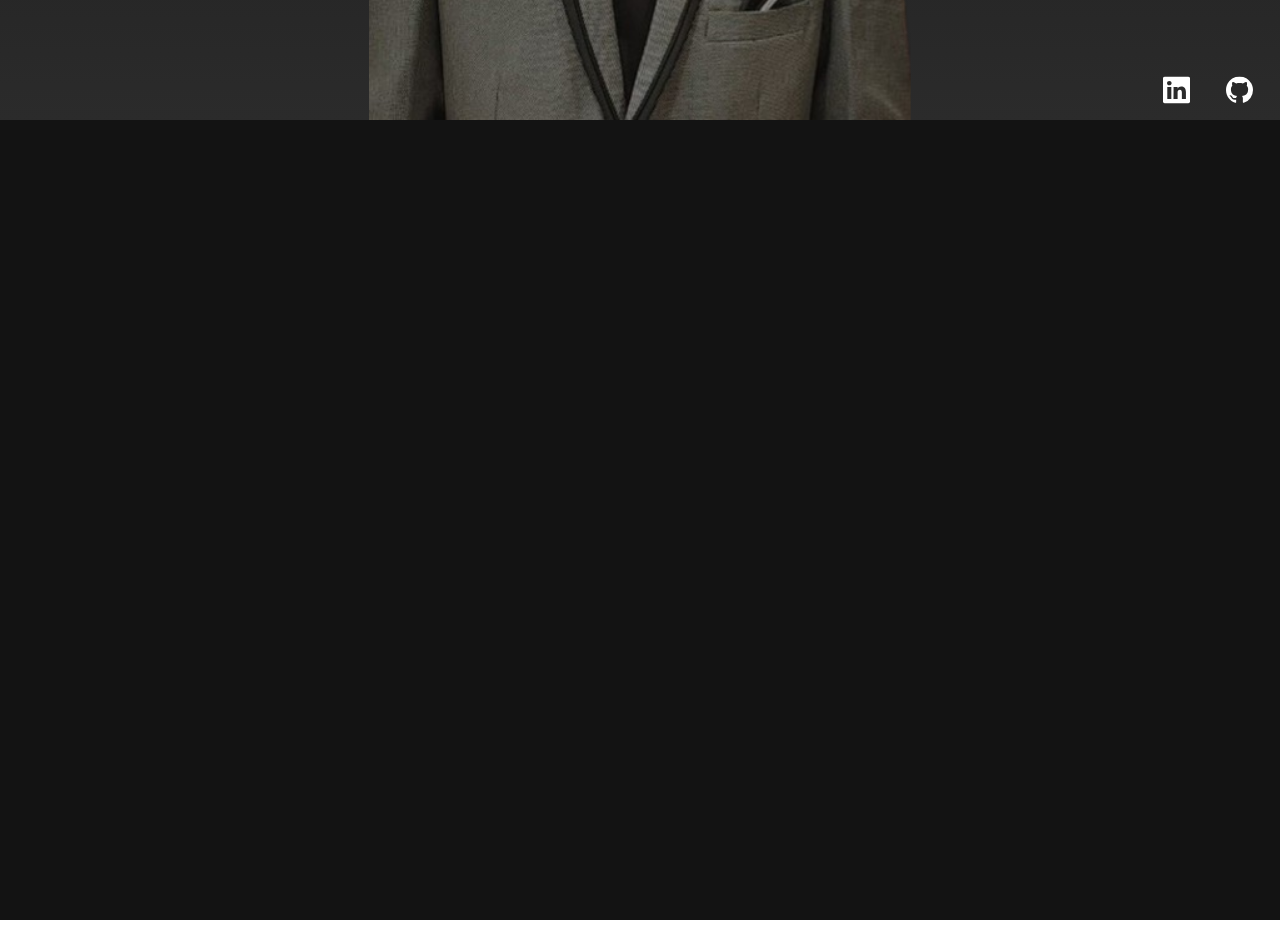
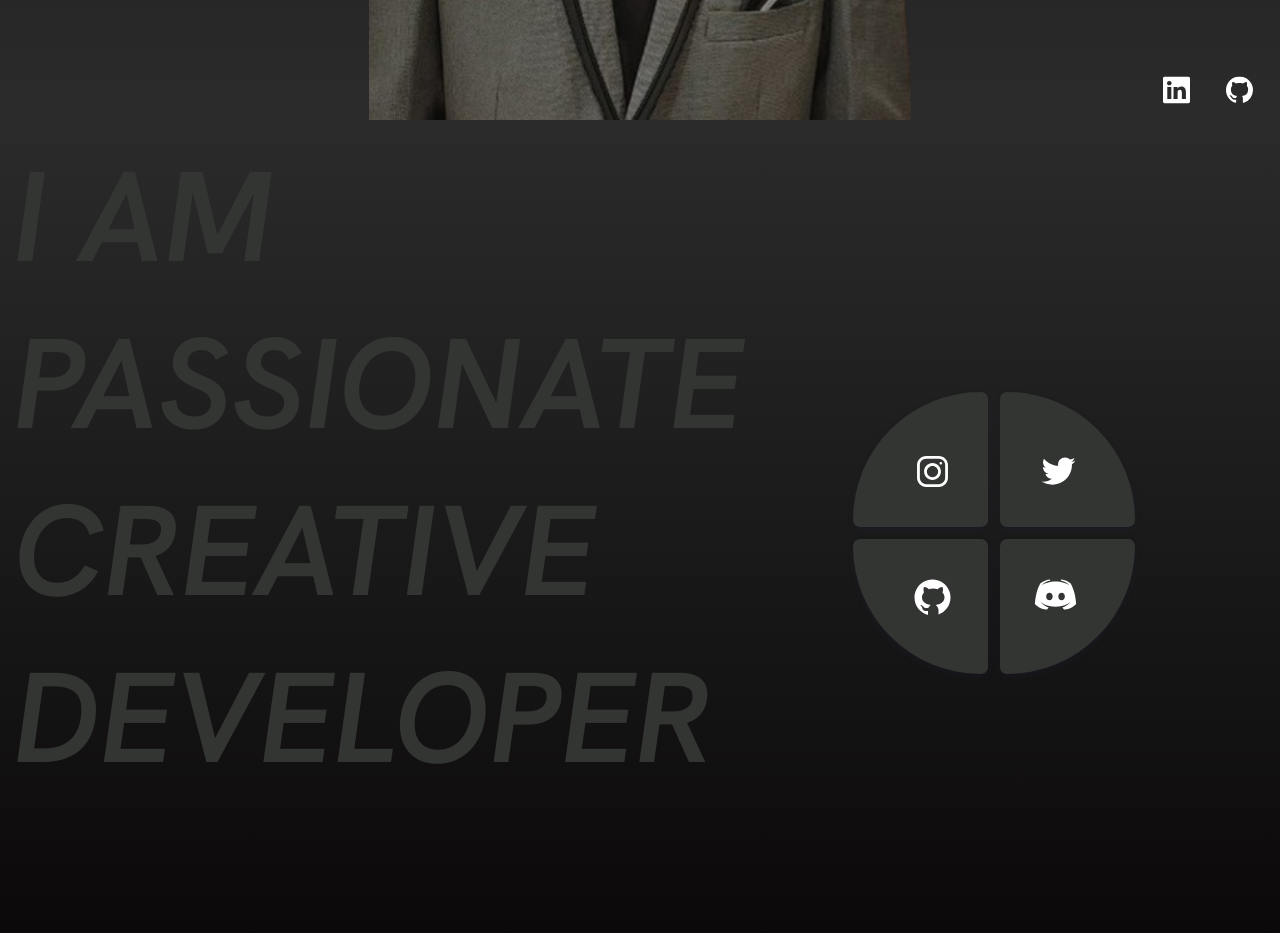
Before and after one commit to AathiEswar/OfficialPortfolio, a plain HTML site: page index.html in a window 1280 px wide. Shown: the part 680-1613 px from the top of the page. Drawn offline with nearby package versions, Linux system fonts and the light colour scheme; a script that the page names is missing.

Commit message:
about me in progress

```diff
--- /dev/null
+++ b/css/about.css
@@ -0,0 +1,193 @@
+@import url('https://fonts.googleapis.com/css2?family=Hanken+Grotesk:ital,wght@0,100..900;1,100..900&display=swap');
+@import url('https://fonts.googleapis.com/css2?family=Roboto:ital,wght@0,100;0,300;0,400;0,500;0,700;0,900;1,100;1,300;1,400;1,500;1,700;1,900&display=swap');
+
+:root{
+    --accent : #beee62;
+    --primarry-1 : #0b090a;
+    --secoondary-1 : #16181a;
+
+    --primarry-2 : #242423;
+    --secoondary-2 : #333533;
+
+    --primary-3 : #131313;
+
+}
+
+*{
+
+    border: 0;
+    margin: 0;
+    box-sizing: border-box;
+
+    font-family: "Hanken Grotesk";
+    font-weight: 600;
+
+    /* color: white; */
+}
+
+::-webkit-scrollbar{
+	display: none;
+}
+
+
+.about-me{
+    padding-top: 1%;
+    padding-left: 1%;
+    width: 100%;
+	min-height: 100dvh;
+    background : linear-gradient(to bottom , rgb(43, 43, 43) ,var(--primarry-1) );
+    display: flex;
+    justify-content: start;
+    align-items: start;
+    flex-wrap:wrap ;
+}
+.about-me-headings{
+    width: 70%;
+    height: 100%;
+    display: flex;
+    flex-direction: column;
+    justify-content: start;
+    align-items: start;
+
+}
+.about-me-headings p{
+
+    font-size: 10vw;
+    color: var(--secoondary-2);
+    font-style: italic;
+}
+
+.about-me-content{
+    width: 30%;
+    height: 100dvh;
+    display: flex;
+    justify-content: start;
+    align-items: center;
+}
+
+.main {
+    scale: 1.5;
+    display: flex;
+    flex-direction: column;
+    gap: 0.5em;
+  }
+
+  .up {
+    display: flex;
+    flex-direction: row;
+    gap: 0.5em;
+  }
+
+  .down {
+    display: flex;
+    flex-direction: row;
+    gap: 0.5em;
+  }
+
+  .card1 {
+    width: 90px;
+    height: 90px;
+    outline: none;
+    border: none;
+    background: var(--secoondary-2);
+    border-radius: 90px 5px 5px 5px;
+    box-shadow: rgba(50, 50, 93, 0.25) 0px 2px 5px -1px, rgba(0, 0, 0, 0.3) 0px 1px 3px -1px;
+    transition: .2s ease-in-out;
+  }
+
+  .instagram {
+    margin-top: 1.5em;
+    margin-left: 1.2em;
+    fill: #ffffff;
+  }
+
+  .card2 {
+    width: 90px;
+    height: 90px;
+    outline: none;
+    border: none;
+    background: var(--secoondary-2);
+    border-radius: 5px 90px 5px 5px;
+    box-shadow: rgba(50, 50, 93, 0.25) 0px 2px 5px -1px, rgba(0, 0, 0, 0.3) 0px 1px 3px -1px;
+    transition: .2s ease-in-out;
+  }
+
+  .twitter {
+    margin-top: 1.5em;
+    margin-left: -.9em;
+    fill: #ffffff;
+  }
+
+  .card3 {
+    width: 90px;
+    height: 90px;
+    outline: none;
+    border: none;
+    background: var(--secoondary-2);
+    border-radius: 5px 5px 5px 90px;
+    box-shadow: rgba(50, 50, 93, 0.25) 0px 2px 5px -1px, rgba(0, 0, 0, 0.3) 0px 1px 3px -1px;
+    transition: .2s ease-in-out;
+  }
+
+  .github {
+    margin-top: -.6em;
+    margin-left: 1.2em;
+    fill: #ffffff;
+  }
+
+  .card4 {
+    width: 90px;
+    height: 90px;
+    outline: none;
+    border: none;
+    background: var(--secoondary-2);
+    border-radius: 5px 5px 90px 5px;
+    box-shadow: rgba(50, 50, 93, 0.25) 0px 2px 5px -1px, rgba(0, 0, 0, 0.3) 0px 1px 3px -1px;
+    transition: .2s ease-in-out;
+  }
+
+  .discord {
+    margin-top: -.9em;
+    margin-left: -1.2em;
+    fill: #ffffff;
+  }
+
+  .card1:hover {
+    cursor: pointer;
+    scale: 1.1;
+    background-color: #cc39a4;
+  }
+
+  .card1:hover .instagram {
+    fill: white;
+  }
+
+  .card2:hover {
+    cursor: pointer;
+    scale: 1.1;
+    background-color: #03A9F4;
+  }
+
+  .card2:hover .twitter {
+    fill: white;
+  }
+
+  .card3:hover {
+    cursor: pointer;
+    scale: 1.1;
+    background-color: black;
+  }
+
+  .card3:hover .github {
+    fill: white;
+  }
+
+  .card4:hover {
+    cursor: pointer;
+    scale: 1.1;
+    background-color: #8c9eff;
+  }
+
+  .card4:hover .discord {
+    fill: white;
+  }
--- a/style.css
+++ b/css/style.css
@@ -246,7 +246,7 @@ a{
 	z-index: 1000;
 	height: 100vh;
 	width: 100dvw;
-	background-color: var(--accent);
+	background: linear-gradient(to bottom , var(--primarry-1) , var(--secoondary-2));
 }
 
 .intro-texts{
@@ -260,7 +260,7 @@ a{
 }
 
 .intro-texts p{
-	color: var(--primarry-1);
+	color: white;
 	font-size: 9.5vw;
 	font-weight: 900;
 	font-style: italic;
@@ -271,10 +271,11 @@ a{
   }
 
   .p-innerText{
+
 	text-transform: uppercase;
     font-size: 8rem;
     text-align: center;
-    color: var(--secoondary-2);
+    color: var(--accent);
     margin: 0;
     line-height: 3rem;
     font-family: "Bebas Neue";
@@ -285,7 +286,7 @@ a{
 }
 
 .container-innerText{
-    background-color: var(--accent);
+	background: linear-gradient(to bottom , var(--primarry-1) , var(--secoondary-2));
     height: 100vh;
     margin: 0;
     padding: 0;
@@ -420,12 +421,6 @@ a{
 }
 
 
-
-
-.about-me{
-	width: 100%;
-	height: 100dvh;
-}
 
 
 /* .animated-container::before {
--- a/index.html
+++ b/index.html
@@ -5,7 +5,8 @@
   <meta charset="UTF-8">
   <meta name="viewport" content="width=device-width, initial-scale=1.0">
   <title>Aathi Eswar S Portfolio</title>
-    <link rel="stylesheet" href="style.css">
+  <link rel="stylesheet" href="css/style.css">
+  <link rel="stylesheet" href="css/about.css">
   <link rel="stylesheet" href="https://cdnjs.cloudflare.com/ajax/libs/font-awesome/6.5.2/css/all.min.css"
     integrity="sha512-SnH5WK+bZxgPHs44uWIX+LLJAJ9/2PkPKZ5QiAj6Ta86w+fsb2TkcmfRyVX3pBnMFcV7oQPJkl9QevSCWr3W6A=="
     crossorigin="anonymous" referrerpolicy="no-referrer" />
@@ -61,7 +62,7 @@
 
     <section class="hero-page" style="position: relative;">
 
-            <div class="marquee1 animated-container" >
+      <div class="marquee1 animated-container">
         <p class="p1">AATHI ESWAR S </p>
 
         <p class="p2">AATHI ESWAR S </p>
@@ -70,29 +71,17 @@
 
         <p class="p4">AATHI ESWAR S </p>
 
-                <img class="hero-img" src="assets/aathibg.png" alt="" >
+        <img class="hero-img" src="assets/aathibg.png" alt="">
 
         <ul class="example-2 ul">
           <li class="icon-content">
-                      <a
-                        href="https://www.linkedin.com/in/aathi-eswar-5ab416229/"
-                        aria-label="LinkedIn"
-                        data-social="linkedin"
-                      >
+            <a href="https://www.linkedin.com/in/aathi-eswar-5ab416229/" aria-label="LinkedIn" data-social="linkedin">
               <div class="filled"></div>
-                        <svg
-                          xmlns="http://www.w3.org/2000/svg"
-                          width="16"
-                          height="16"
-                          fill="currentColor"
-                          class="bi bi-linkedin"
-                          viewBox="0 0 16 16"
-                          xml:space="preserve"
-                        >
+              <svg xmlns="http://www.w3.org/2000/svg" width="16" height="16" fill="currentColor" class="bi bi-linkedin"
+                viewBox="0 0 16 16" xml:space="preserve">
                 <path
                   d="M0 1.146C0 .513.526 0 1.175 0h13.65C15.474 0 16 .513 16 1.146v13.708c0 .633-.526 1.146-1.175 1.146H1.175C.526 16 0 15.487 0 14.854zm4.943 12.248V6.169H2.542v7.225zm-1.2-8.212c.837 0 1.358-.554 1.358-1.248-.015-.709-.52-1.248-1.342-1.248S2.4 3.226 2.4 3.934c0 .694.521 1.248 1.327 1.248zm4.908 8.212V9.359c0-.216.016-.432.08-.586.173-.431.568-.878 1.232-.878.869 0 1.216.662 1.216 1.634v3.865h2.401V9.25c0-2.22-1.184-3.252-2.764-3.252-1.274 0-1.845.7-2.165 1.193v.025h-.016l.016-.025V6.169h-2.4c.03.678 0 7.225 0 7.225z"
-                            fill="currentColor"
-                          ></path>
+                  fill="currentColor"></path>
               </svg>
             </a>
             <div class="tooltip">LinkedIn</div>
@@ -100,19 +89,11 @@
           <li class="icon-content">
             <a href="https://github.com/AathiEswar" aria-label="GitHub" data-social="github">
               <div class="filled"></div>
-                        <svg
-                          xmlns="http://www.w3.org/2000/svg"
-                          width="16"
-                          height="16"
-                          fill="currentColor"
-                          class="bi bi-github"
-                          viewBox="0 0 16 16"
-                          xml:space="preserve"
-                        >
+              <svg xmlns="http://www.w3.org/2000/svg" width="16" height="16" fill="currentColor" class="bi bi-github"
+                viewBox="0 0 16 16" xml:space="preserve">
                 <path
                   d="M8 0C3.58 0 0 3.58 0 8c0 3.54 2.29 6.53 5.47 7.59.4.07.55-.17.55-.38 0-.19-.01-.82-.01-1.49-2.01.37-2.53-.49-2.69-.94-.09-.23-.48-.94-.82-1.13-.28-.15-.68-.52-.01-.53.63-.01 1.08.58 1.23.82.72 1.21 1.87.87 2.33.66.07-.52.28-.87.51-1.07-1.78-.2-3.64-.89-3.64-3.95 0-.87.31-1.59.82-2.15-.08-.2-.36-1.02.08-2.12 0 0 .67-.21 2.2.82.64-.18 1.32-.27 2-.27s1.36.09 2 .27c1.53-1.04 2.2-.82 2.2-.82.44 1.1.16 1.92.08 2.12.51.56.82 1.27.82 2.15 0 3.07-1.87 3.75-3.65 3.95.29.25.54.73.54 1.48 0 1.07-.01 1.93-.01 2.2 0 .21.15.46.55.38A8.01 8.01 0 0 0 16 8c0-4.42-3.58-8-8-8"
-                            fill="currentColor"
-                          ></path>
+                  fill="currentColor"></path>
               </svg>
             </a>
             <div class="tooltip">GitHub</div>
@@ -129,7 +110,33 @@
     </section>
 
     <section class="about-me">
-
+      <div class="about-me-headings">
+        <p>I AM</p>
+        <p>PASSIONATE</p>
+        <p>CREATIVE</p>
+        <p>DEVELOPER</p>
+      </div>
+      <div class="about-me-content">
+        <div class="main">
+          <div class="up">
+            <button class="card1">
+              <svg xmlns="http://www.w3.org/2000/svg" xmlns:xlink="http://www.w3.org/1999/xlink" viewBox="0,0,256,256" width="30px" height="30px" fill-rule="nonzero" class="instagram"><g fill-rule="nonzero" stroke="none" stroke-width="1" stroke-linecap="butt" stroke-linejoin="miter" stroke-miterlimit="10" stroke-dasharray="" stroke-dashoffset="0" font-family="none" font-weight="none" font-size="none" text-anchor="none" style="mix-blend-mode: normal"><g transform="scale(8,8)"><path d="M11.46875,5c-3.55078,0 -6.46875,2.91406 -6.46875,6.46875v9.0625c0,3.55078 2.91406,6.46875 6.46875,6.46875h9.0625c3.55078,0 6.46875,-2.91406 6.46875,-6.46875v-9.0625c0,-3.55078 -2.91406,-6.46875 -6.46875,-6.46875zM11.46875,7h9.0625c2.47266,0 4.46875,1.99609 4.46875,4.46875v9.0625c0,2.47266 -1.99609,4.46875 -4.46875,4.46875h-9.0625c-2.47266,0 -4.46875,-1.99609 -4.46875,-4.46875v-9.0625c0,-2.47266 1.99609,-4.46875 4.46875,-4.46875zM21.90625,9.1875c-0.50391,0 -0.90625,0.40234 -0.90625,0.90625c0,0.50391 0.40234,0.90625 0.90625,0.90625c0.50391,0 0.90625,-0.40234 0.90625,-0.90625c0,-0.50391 -0.40234,-0.90625 -0.90625,-0.90625zM16,10c-3.30078,0 -6,2.69922 -6,6c0,3.30078 2.69922,6 6,6c3.30078,0 6,-2.69922 6,-6c0,-3.30078 -2.69922,-6 -6,-6zM16,12c2.22266,0 4,1.77734 4,4c0,2.22266 -1.77734,4 -4,4c-2.22266,0 -4,-1.77734 -4,-4c0,-2.22266 1.77734,-4 4,-4z"></path></g></g></svg>
+            </button>
+            <button class="card2">
+              <svg xmlns="http://www.w3.org/2000/svg" viewBox="0 0 48 48" width="30px" height="30px" class="twitter">
+                <path d="M42,12.429c-1.323,0.586-2.746,0.977-4.247,1.162c1.526-0.906,2.7-2.351,3.251-4.058c-1.428,0.837-3.01,1.452-4.693,1.776C34.967,9.884,33.05,9,30.926,9c-4.08,0-7.387,3.278-7.387,7.32c0,0.572,0.067,1.129,0.193,1.67c-6.138-0.308-11.582-3.226-15.224-7.654c-0.64,1.082-1,2.349-1,3.686c0,2.541,1.301,4.778,3.285,6.096c-1.211-0.037-2.351-0.374-3.349-0.914c0,0.022,0,0.055,0,0.086c0,3.551,2.547,6.508,5.923,7.181c-0.617,0.169-1.269,0.263-1.941,0.263c-0.477,0-0.942-0.054-1.392-0.135c0.94,2.902,3.667,5.023,6.898,5.086c-2.528,1.96-5.712,3.134-9.174,3.134c-0.598,0-1.183-0.034-1.761-0.104C9.268,36.786,13.152,38,17.321,38c13.585,0,21.017-11.156,21.017-20.834c0-0.317-0.01-0.633-0.025-0.945C39.763,15.197,41.013,13.905,42,12.429"></path></svg>
+            </button>
+          </div>
+          <div class="down">
+            <button class="card3">
+              <svg xmlns="http://www.w3.org/2000/svg" viewBox="0 0 30 30" width="30px" height="30px" class="github">    <path d="M15,3C8.373,3,3,8.373,3,15c0,5.623,3.872,10.328,9.092,11.63C12.036,26.468,12,26.28,12,26.047v-2.051 c-0.487,0-1.303,0-1.508,0c-0.821,0-1.551-0.353-1.905-1.009c-0.393-0.729-0.461-1.844-1.435-2.526 c-0.289-0.227-0.069-0.486,0.264-0.451c0.615,0.174,1.125,0.596,1.605,1.222c0.478,0.627,0.703,0.769,1.596,0.769 c0.433,0,1.081-0.025,1.691-0.121c0.328-0.833,0.895-1.6,1.588-1.962c-3.996-0.411-5.903-2.399-5.903-5.098 c0-1.162,0.495-2.286,1.336-3.233C9.053,10.647,8.706,8.73,9.435,8c1.798,0,2.885,1.166,3.146,1.481C13.477,9.174,14.461,9,15.495,9 c1.036,0,2.024,0.174,2.922,0.483C18.675,9.17,19.763,8,21.565,8c0.732,0.731,0.381,2.656,0.102,3.594 c0.836,0.945,1.328,2.066,1.328,3.226c0,2.697-1.904,4.684-5.894,5.097C18.199,20.49,19,22.1,19,23.313v2.734 c0,0.104-0.023,0.179-0.035,0.268C23.641,24.676,27,20.236,27,15C27,8.373,21.627,3,15,3z"></path></svg>
+            </button>
+            <button class="card4">
+              <svg height="30px" width="30px" viewBox="0 0 48 48" xmlns="http://www.w3.org/2000/svg" class="discord"><path d="M40,12c0,0-4.585-3.588-10-4l-0.488,0.976C34.408,10.174,36.654,11.891,39,14c-4.045-2.065-8.039-4-15-4s-10.955,1.935-15,4c2.346-2.109,5.018-4.015,9.488-5.024L18,8c-5.681,0.537-10,4-10,4s-5.121,7.425-6,22c5.162,5.953,13,6,13,6l1.639-2.185C13.857,36.848,10.715,35.121,8,32c3.238,2.45,8.125,5,16,5s12.762-2.55,16-5c-2.715,3.121-5.857,4.848-8.639,5.815L33,40c0,0,7.838-0.047,13-6C45.121,19.425,40,12,40,12z M17.5,30c-1.933,0-3.5-1.791-3.5-4c0-2.209,1.567-4,3.5-4s3.5,1.791,3.5,4C21,28.209,19.433,30,17.5,30z M30.5,30c-1.933,0-3.5-1.791-3.5-4c0-2.209,1.567-4,3.5-4s3.5,1.791,3.5,4C34,28.209,32.433,30,30.5,30z"></path></svg>
+            </button>
+          </div>
+        </div>
+      </div>
     </section>
 
 
@@ -146,8 +153,12 @@
   <script src="https://unpkg.com/@studio-freight/lenis@1.0.42/dist/lenis.min.js"></script>
 
   <script src="https://unpkg.com/split-type"></script>
-        <script src="https://cdnjs.cloudflare.com/ajax/libs/gsap/3.12.4/gsap.min.js" integrity="sha512-EZI2cBcGPnmR89wTgVnN3602Yyi7muWo8y1B3a8WmIv1J9tYG+udH4LvmYjLiGp37yHB7FfaPBo8ly178m9g4Q==" crossorigin="anonymous" referrerpolicy="no-referrer"></script>
+  <script src="https://cdnjs.cloudflare.com/ajax/libs/gsap/3.12.4/gsap.min.js"
+    integrity="sha512-EZI2cBcGPnmR89wTgVnN3602Yyi7muWo8y1B3a8WmIv1J9tYG+udH4LvmYjLiGp37yHB7FfaPBo8ly178m9g4Q=="
+    crossorigin="anonymous" referrerpolicy="no-referrer"></script>
+  <script>
 
+  </script>
 </body>
 
 </html>
--- a/script.js
+++ b/script.js
@@ -46,7 +46,7 @@ titles.forEach(title => {
         } , "<")
 
         .to(text.chars , {
-          opacity : 0,
+          opacity : 1,
           y : -80,
           rotateX : 90,
           stagger : 0.02,
@@ -74,6 +74,7 @@ titles.forEach(title => {
       y : 0,
     })
     .to(".char" , {
+      opacity : 1,
       scale : 1.05,
       delay : 1,
     })
```
Lines whose indentation alone changed are shown as unchanged.
